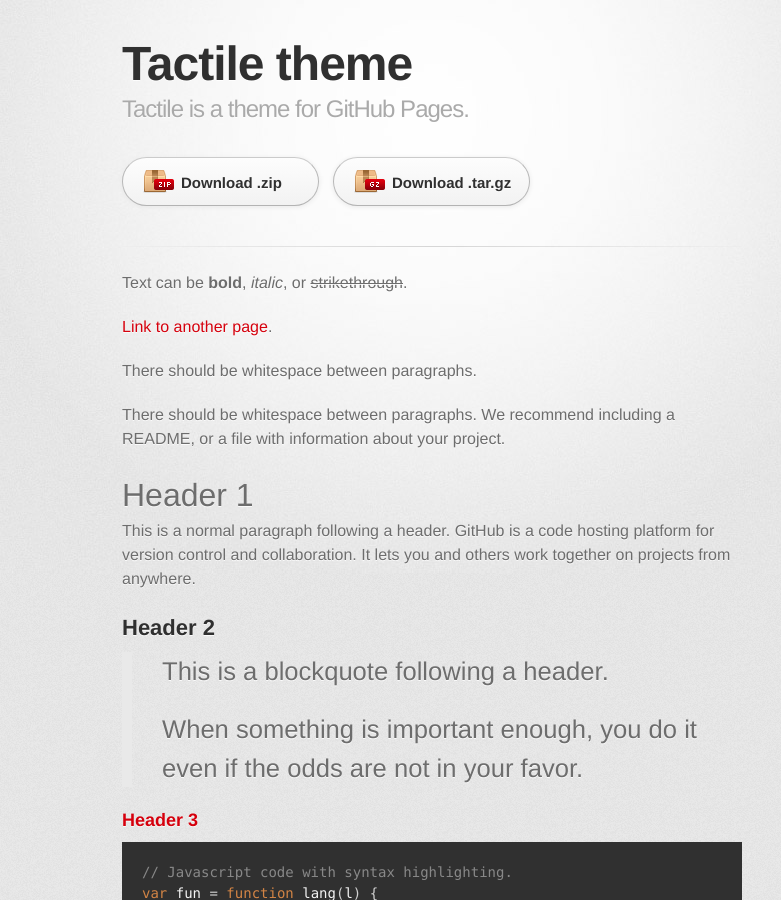
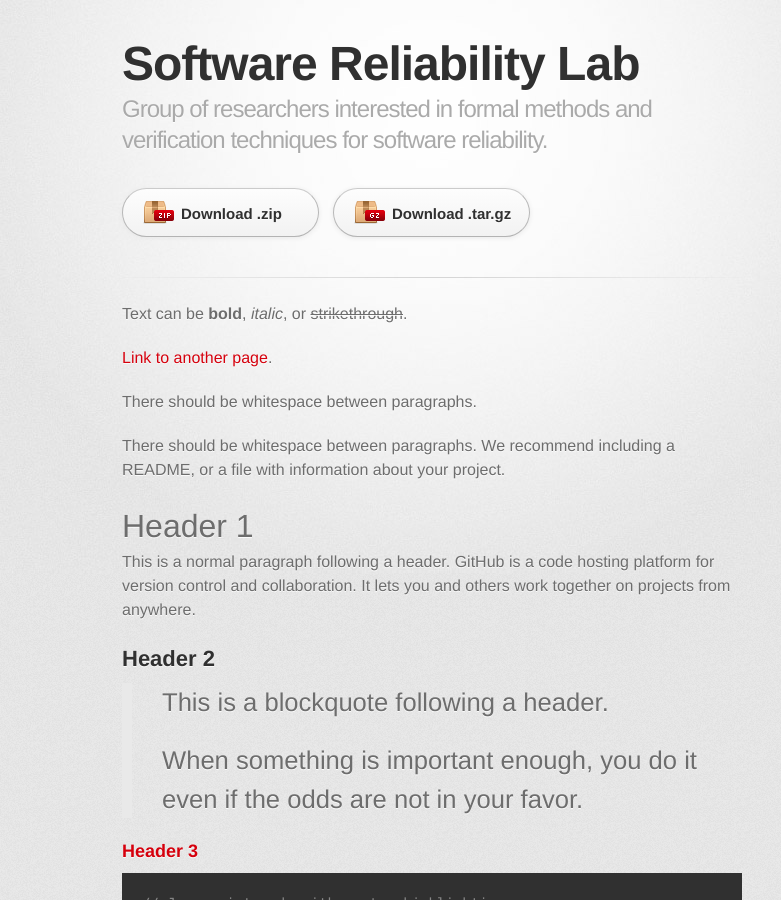
Before and after one commit to sr-lab/sr-lab.github.io.old, a Jekyll site: the page built from index.md, in a window 1280 px wide and 900 px high. Shown: the whole window, without its empty margins (208-989 px from the left). Built offline with Jekyll 4.4.1, drawn with Linux system fonts in a browser that asks for light colours; some web fonts are replaced; some of the changed text lies outside the part shown.

Commit message:
Change title and description

```diff
--- a/_config.yml
+++ b/_config.yml
@@ -1,5 +1,5 @@
-title: Tactile theme
-description: Tactile is a theme for GitHub Pages.
+title: Software Reliability Lab
+description: Group of researchers interested in formal methods and verification techniques for software reliability.
 show_downloads: true
 google_analytics:
 theme: jekyll-theme-tactile
```
